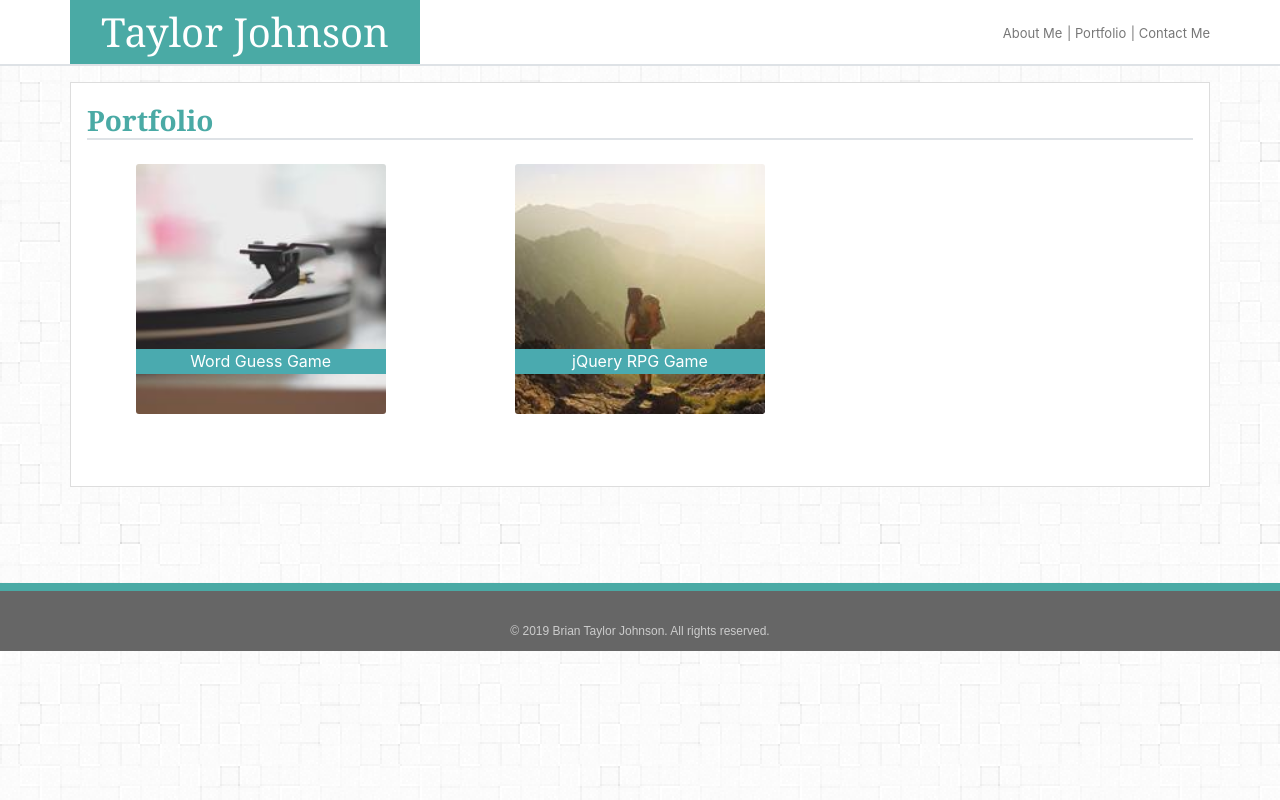
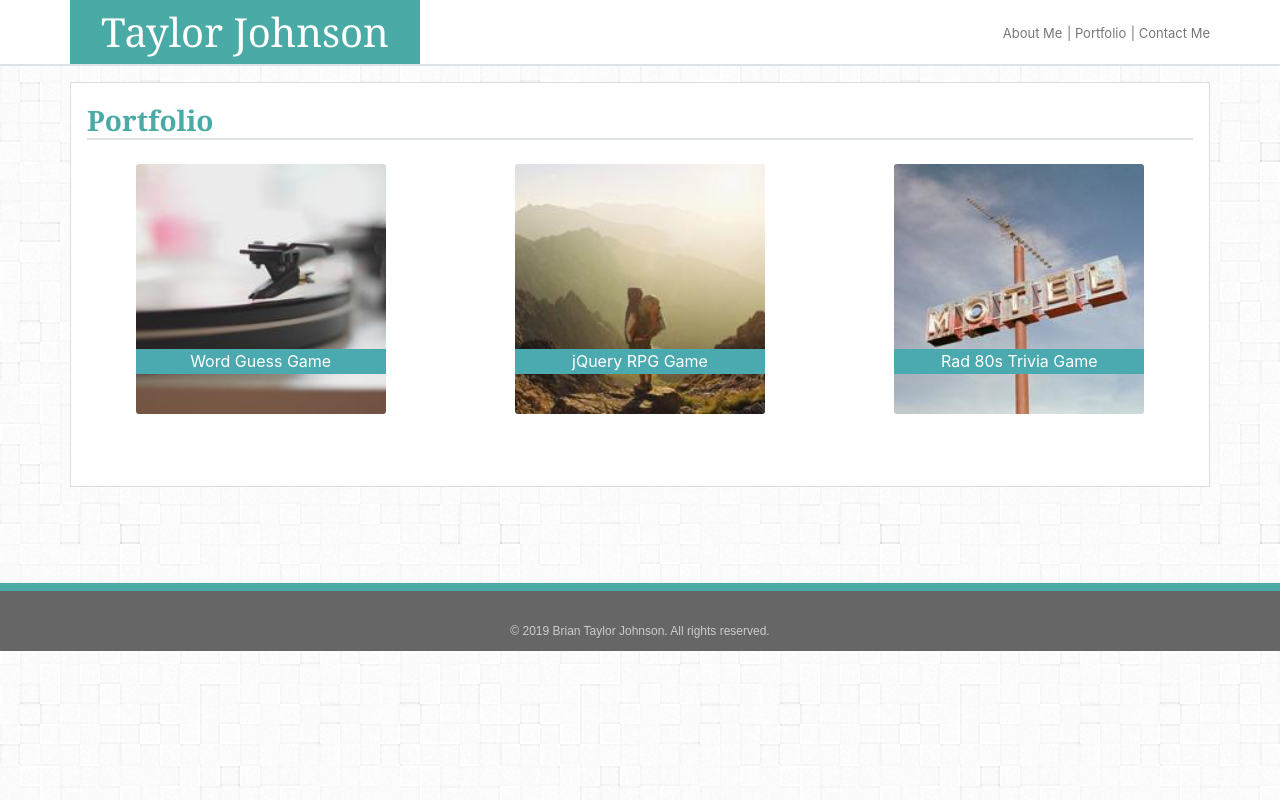
Before and after one commit to briantaylorjohnson/bootstrap-portfolio-repo, a plain HTML site: page portfolio.html in a window 1280 px wide. Drawn offline with Linux system fonts and the light colour scheme.

Commit message:
Added Homework 5 Trivia Game to porfolio.html; added new free placeholder image for card

```diff
--- a/portfolio.html
+++ b/portfolio.html
@@ -47,10 +47,10 @@
                     <div class="card-title">jQuery RPG Game</div>
                 </a>
             </div>
-            <div class="d-none card col-md-4 d-sm-block text-center text-align-center pl-0 mt-4">
-                <a class="d-none" href="">
-                    <img class="card-img" src="assets/images/nature3.jpg" width="200px" height="200px">
-                    <div class="card-title">Item 3</div>
+            <div class="card col-md-4 d-sm-block text-center text-align-center pl-0 mt-4">
+                <a class="" target="_blank" href="https://briantaylorjohnson.github.io/trivia-game-repo/">
+                    <img class="card-img" src="assets/images/triviagame1.jpg" width="200px" height="200px">
+                    <div class="card-title">Rad 80s Trivia Game</div>
                 </a>
             </div>
         </div>
```
Also changed, not shown: assets/images/triviagame1.jpg (added).
